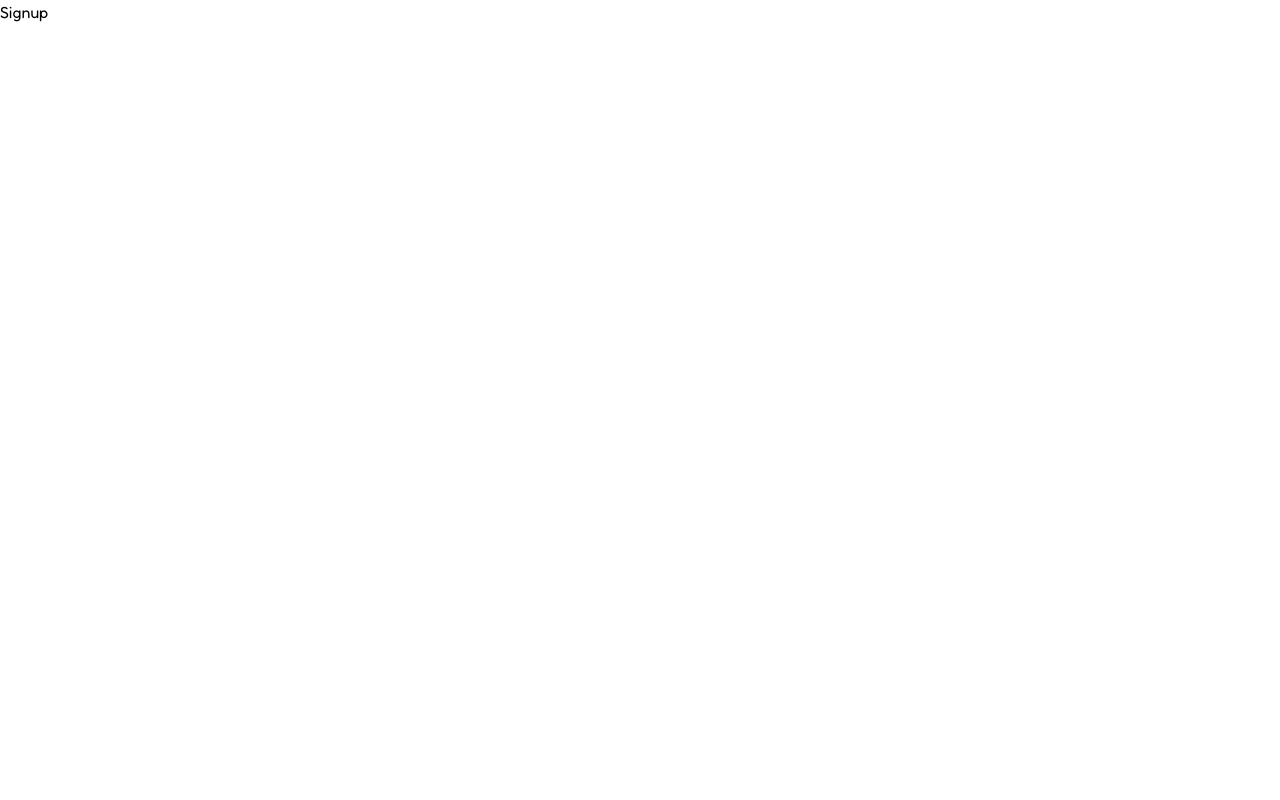
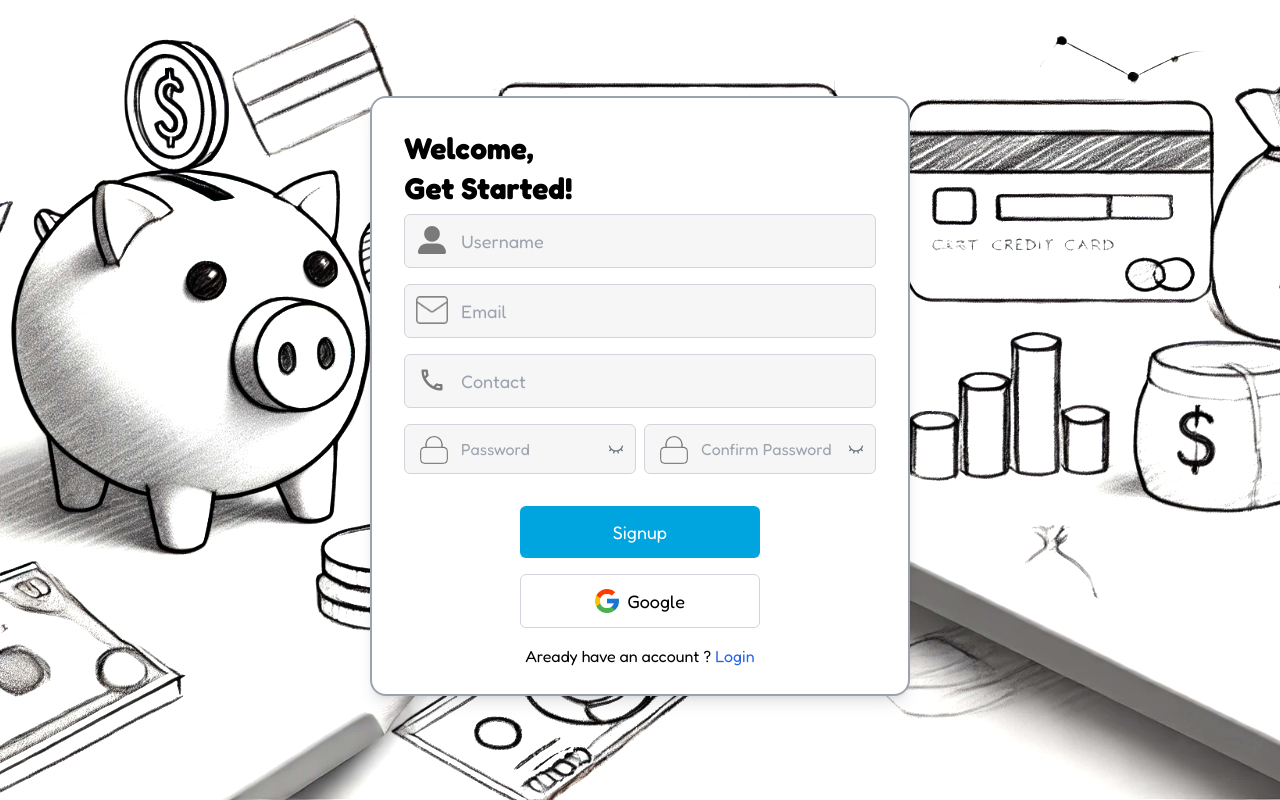
Before and after one commit to shashwat-v/personal-finance-tracker, a React (Vite) app: page /signup in a window 1280 px wide. Built offline with nearby package versions, Linux system fonts and the light colour scheme.

Commit message:
signup page and changes in login page

```diff
--- a/src/pages/Login.tsx
+++ b/src/pages/Login.tsx
@@ -3,8 +3,17 @@ import loginBackground from "../assets/LoginBackground.webp";
 import googleIcon from "../assets/GoogleIcon.png";
 import emailIcon from "../assets/EmailIcon.png"; // Add your email icon path
 import passwordIcon from "../assets/PasswordIcon.png"; // Add your password icon path
+import { useNavigate } from "react-router-dom";
+import { useState } from "react";
+import { BsEyeFill } from "react-icons/bs";
+import { RiEyeCloseLine } from "react-icons/ri";
 
 function Login() {
+  const navigate = useNavigate();
+  const [passwordVisible, setPasswordVisible] = useState(false);
+  const togglePasswordVisibility = () => {
+    setPasswordVisible(!passwordVisible);
+  };
   return (
     <div className="w-full h-full bg-gray-200 flex items-center justify-center">
       <div className="absolute inset-0">
@@ -38,17 +47,24 @@ function Login() {
           />
         </div>
 
-        <div className="relative w-full mb-4">
+        <div className="relative w-full mb-4 flex gap-1">
           <input
-            type="password"
+            type={passwordVisible ? "text" : "password"}
             placeholder="Password"
-            className="w-full p-3 pl-14 border border-gray-300 rounded-md bg-[#F6F6F6] text-lg text-gray-800 focus:outline-none focus:ring-2 focus:ring-gray-400"
+            className="w-full p-3 pl-14 border border-gray-300 rounded-md bg-[#F6F6F6]  text-[16px] text-gray-800 focus:outline-none focus:ring-2 focus:ring-gray-400"
           />
           <img
             src={passwordIcon}
             alt="Password"
             className="absolute mx-1 top-3 left-3 w-7 h-7"
           />
+          <button
+            type="button"
+            className="absolute inset-y-0 right-3 flex items-center text-gray-500"
+            onClick={togglePasswordVisibility}
+          >
+            {passwordVisible ? <BsEyeFill /> : <RiEyeCloseLine />}
+          </button>
         </div>
 
         <button
@@ -65,9 +81,12 @@ function Login() {
 
         <p className="mt-4 text-center">
           Create new account?{" "}
-          <a href="/signup" className="text-blue-500">
-            Sign Up {/* Add Route here to redirect to Sign Up page */}
-          </a>
+          <span
+            onClick={() => navigate("/signup")}
+            className="text-blue-600 cursor-pointer"
+          >
+            Signup
+          </span>
         </p>
       </div>
     </div>
--- a/src/pages/Signup.tsx
+++ b/src/pages/Signup.tsx
@@ -1,7 +1,134 @@
-import React from "react";
+import loginBackground from "../assets/LoginBackground.webp";
+import googleIcon from "../assets/GoogleIcon.png";
+import emailIcon from "../assets/EmailIcon.png"; // Add your email icon path
+import passwordIcon from "../assets/PasswordIcon.png"; // Add your password icon path
+import { MdOutlineLocalPhone } from "react-icons/md";
+import { FaUserLarge } from "react-icons/fa6";
+import { BsEyeFill } from "react-icons/bs";
+import { RiEyeCloseLine } from "react-icons/ri";
+import { useNavigate } from "react-router-dom";
+import { useState } from "react";
 
-function Signup() {
-  return <div>Signup</div>;
+function Login() {
+  const navigate = useNavigate();
+  const [passwordVisible, setPasswordVisible] = useState(false);
+  const togglePasswordVisibility = () => {
+    setPasswordVisible(!passwordVisible);
+  };
+  return (
+    <div className="w-full h-full bg-gray-200 flex items-center justify-center">
+      <div className="absolute inset-0">
+        <img
+          src={loginBackground}
+          alt="Login"
+          className="w-full h-full brightness-150 object-cover"
+        />
+      </div>
+
+      <div
+        className="relative z-10 p-8 bg-white rounded-2xl shadow-lg border-2 top-24 border-gray-400 flex-col justify-center items-center"
+        style={{ width: "540px", height: "600px" }}
+      >
+        <h1 className="text-3xl font-bold mb-1 text-left">Welcome,</h1>
+        <h1 className="text-3xl font-bold mb-2 text-left">Get Started!</h1>
+
+        <div className="relative w-full mb-4">
+          <input
+            type="text"
+            placeholder="Username"
+            className="w-full p-3 pl-14 border border-gray-300 rounded-md bg-[#F6F6F6] text-lg text-gray-800 focus:outline-none focus:ring-2 focus:ring-gray-400"
+          />
+          <FaUserLarge className="absolute top-3 left-3 w-8 h-7 opacity-50" />
+        </div>
+        <div className="relative w-full mb-4">
+          <input
+            type="email"
+            placeholder="Email"
+            className="w-full p-3 pl-14 border border-gray-300 rounded-md bg-[#F6F6F6] text-lg text-gray-800 focus:outline-none focus:ring-2 focus:ring-gray-400"
+          />
+          <img
+            src={emailIcon}
+            alt="Email"
+            className="absolute top-3 left-3 w-8 h-7 opacity-75"
+          />
+        </div>
+        <div className="relative w-full mb-4">
+          <input
+            type="phone number"
+            placeholder="Contact"
+            className="w-full p-3 pl-14 border border-gray-300 rounded-md bg-[#F6F6F6] text-lg text-gray-800 focus:outline-none focus:ring-2 focus:ring-gray-400"
+          />
+          <MdOutlineLocalPhone className="absolute top-3 left-3 w-8 h-7 opacity-50" />
+        </div>
+
+        <div className="flex gap-2">
+          {/* Password Input Field */}
+          <div className="relative w-full mb-4 flex gap-1">
+            <input
+              type={passwordVisible ? "text" : "password"}
+              placeholder="Password"
+              className="w-full p-3 pl-14 border border-gray-300 rounded-md bg-[#F6F6F6]  text-[16px] text-gray-800 focus:outline-none focus:ring-2 focus:ring-gray-400"
+            />
+            <img
+              src={passwordIcon}
+              alt="Password"
+              className="absolute mx-1 top-3 left-3 w-7 h-7"
+            />
+            <button
+              type="button"
+              className="absolute inset-y-0 right-3 flex items-center text-gray-500"
+              onClick={togglePasswordVisibility}
+            >
+              {passwordVisible ? <BsEyeFill /> : <RiEyeCloseLine />}
+            </button>
+          </div>
+
+          {/* Confirm Password Input Field */}
+          <div className="relative w-full mb-4 flex gap-[2px]">
+            <input
+              type={passwordVisible ? "text" : "password"}
+              placeholder="Confirm Password"
+              className="w-full p-3 pl-14 border border-gray-300 rounded-md bg-[#F6F6F6] text-[16px] text-gray-800 focus:outline-none focus:ring-2 focus:ring-gray-400"
+            />
+            <img
+              src={passwordIcon}
+              alt="Password"
+              className="absolute mx-1 top-3 left-3 w-7 h-7"
+            />
+            <button
+              type="button"
+              className="absolute inset-y-0 right-3 flex items-center text-gray-500"
+              onClick={togglePasswordVisibility}
+            >
+              {passwordVisible ? <BsEyeFill /> : <RiEyeCloseLine />}
+            </button>
+          </div>
+        </div>
+        <div className="flex flex-col items-center">
+          <button
+            type="submit"
+            className="w-60 mb-4 mt-4 p-3 bg-[#00A4DF] text-white text-lg rounded-md"
+          >
+            Signup
+          </button>
+
+          <button className="w-60 p-3 border border-gray-300 rounded-md flex items-center justify-center">
+            <img src={googleIcon} alt="Google" className="w-6 h-6 mr-2" />
+            <span className="text-lg font-normal">Google</span>
+          </button>
+        </div>
+        <p className="mt-4 text-center">
+          Aready have an account ?{" "}
+          <span
+            onClick={() => navigate("/login")}
+            className="text-blue-600 cursor-pointer"
+          >
+            Login
+          </span>
+        </p>
+      </div>
+    </div>
+  );
 }
 
-export default Signup;
+export default Login;
```
